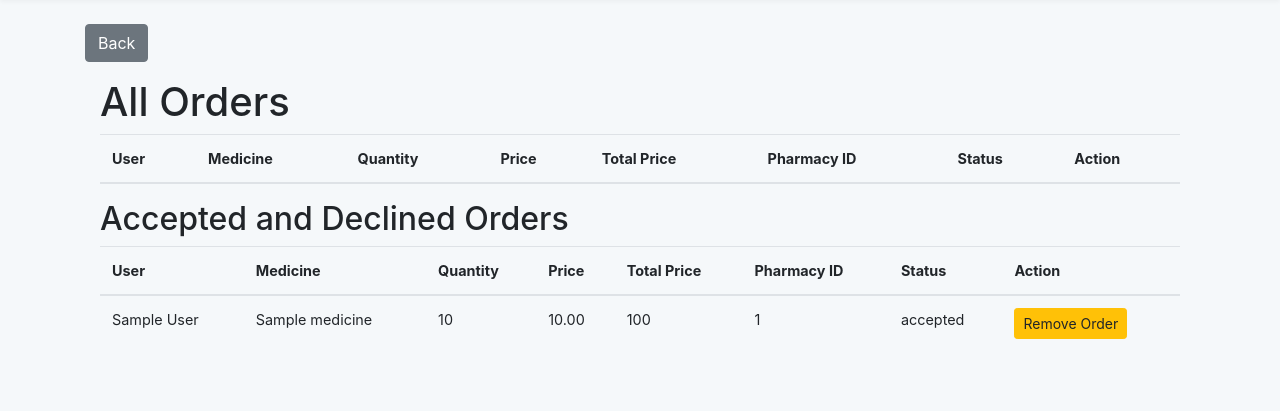
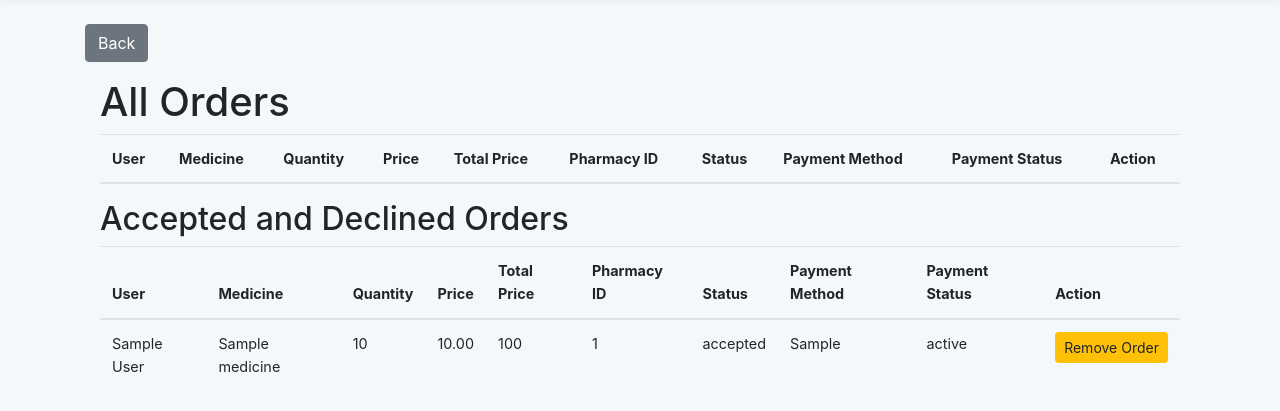
Before and after one commit to Arnab1056/Meditracker, a Laravel app: page /orders in a window 1280 px wide. Shown: the part 58-469 px from the top of the page. Run offline with Laravel 9, Linux system fonts and the light colour scheme; a user stored in the database is signed in; tables that the repository leaves empty hold one stand-in row (values such as "Sample post"); lists and menus that the app fills with data are empty; some libraries are stand-ins or nearby versions.

Commit message:
show payment methode and status in the order table

```diff
--- a/resources/views/cart/orders.blade.php
+++ b/resources/views/cart/orders.blade.php
@@ -32,6 +32,8 @@
                 <th>Total Price</th>
                 <th>Pharmacy ID</th>
                 <th>Status</th>
+                <th>Payment Method</th>
+                <th>Payment Status</th>
                 <th>Action</th>
             </tr>
         </thead>
@@ -46,6 +48,8 @@
                     <td>{{ $order->totalPrice() }}</td>
                     <td>{{ $order->pharmacy_id }}</td>
                     <td>{{ $order->status }}</td>
+                    <td>{{ $order->payment_method }}</td>
+                    <td>{{ $order->payment_status }}</td>
                     <td>
                         <form action="{{ route('orders.accept', $order->id) }}" method="POST" style="display:inline;">
                             @csrf
@@ -74,6 +78,8 @@
                 <th>Total Price</th>
                 <th>Pharmacy ID</th>
                 <th>Status</th>
+                <th>Payment Method</th>
+                <th>Payment Status</th>
                 <th>Action</th>
             </tr>
         </thead>
@@ -88,6 +94,8 @@
                     <td>{{ $order->totalPrice() }}</td>
                     <td>{{ $order->pharmacy_id }}</td>
                     <td>{{ $order->status }}</td>
+                    <td>{{ $order->payment_method }}</td>
+                    <td>{{ $order->payment_status }}</td>
                     <td>
                         <form action="{{ route('orders.remove', $order->id) }}" method="POST" style="display:inline;">
                             @csrf
```
